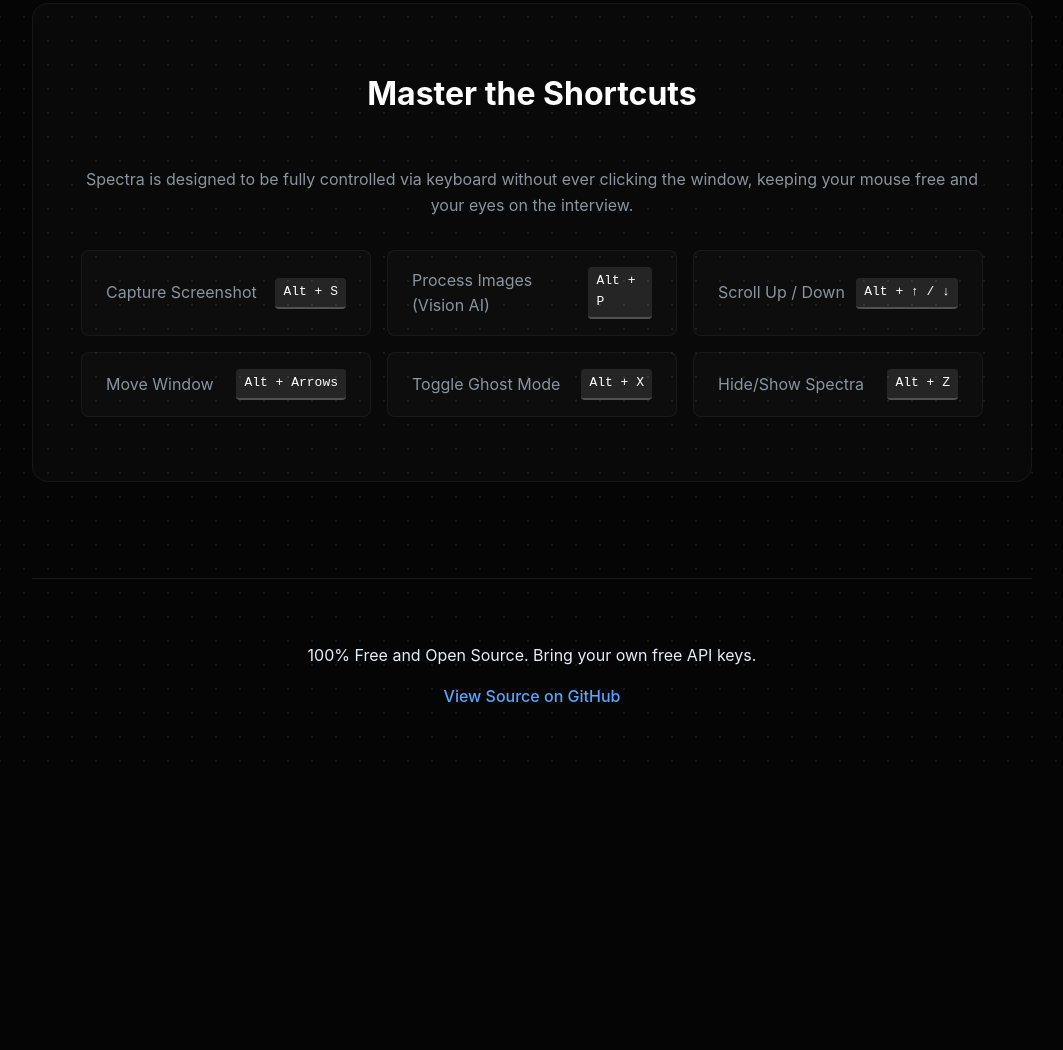
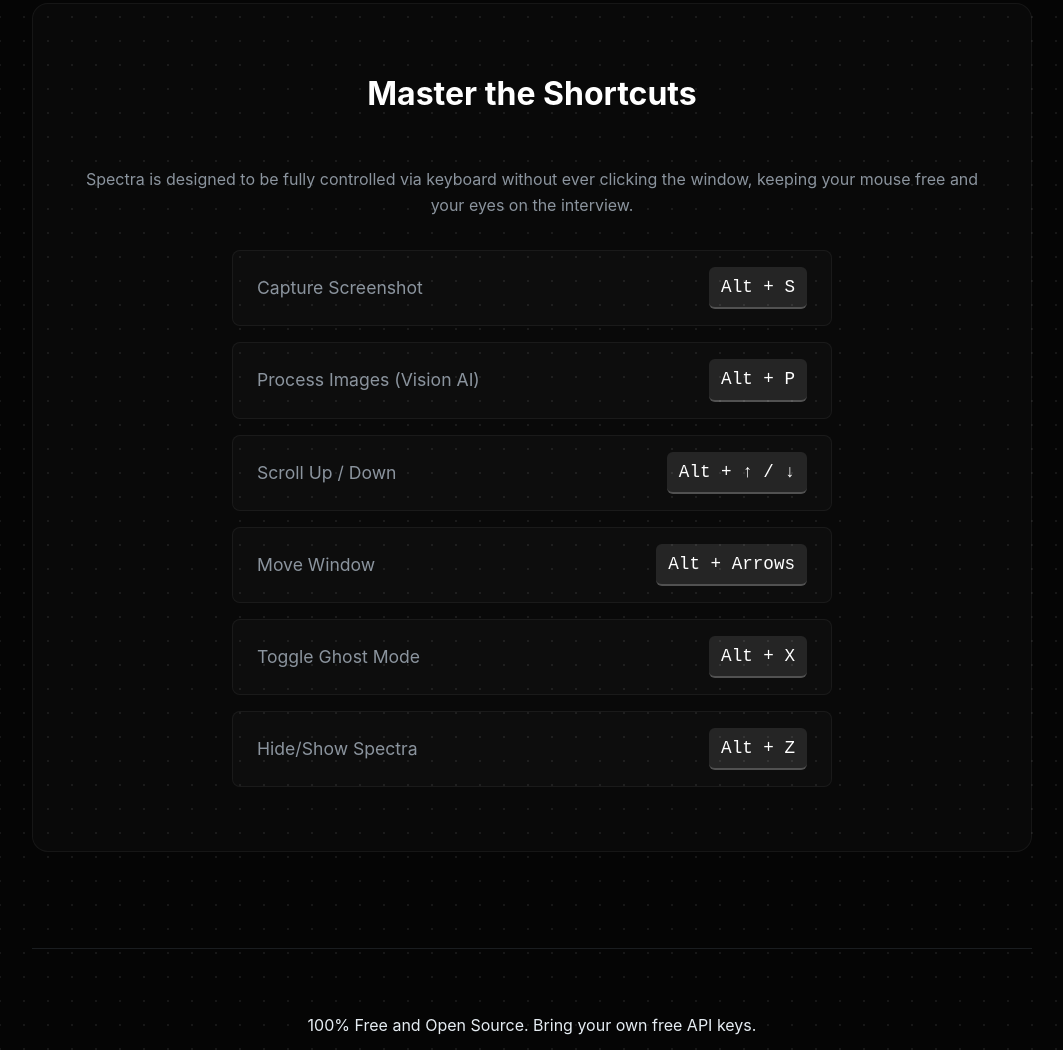
Before and after one commit to arthurhenriquelopes/Spectra, a plain HTML site: page docs/index.html in a window 1280 px wide. Shown: the part 2371-3421 px from the top of the page, without its empty margins (108-1171 px from the left). Before the commit the page ends 3145 px from the top, so only its background shows below. Drawn offline with Linux system fonts and the light colour scheme.

Commit message:
docs: present shortcuts in a vertical list layout for better readability

```diff
--- a/docs/index.html
+++ b/docs/index.html
@@ -325,30 +325,30 @@
             <h2>Master the Shortcuts</h2>
             <p style="text-align: center; color: #8b949e; margin-bottom: 2rem;">Spectra is designed to be fully controlled via keyboard without ever clicking the window, keeping your mouse free and your eyes on the interview.</p>
 
-            <div style="display: grid; grid-template-columns: repeat(auto-fit, minmax(250px, 1fr)); gap: 1rem;">
+            <div style="display: flex; flex-direction: column; gap: 1rem; max-width: 600px; margin: 0 auto;">
                 <div style="background: rgba(255,255,255,0.02); padding: 1rem 1.5rem; border-radius: 8px; border: 1px solid rgba(255,255,255,0.05); display: flex; justify-content: space-between; align-items: center;">
-                    <span style="color: #8b949e;">Capture Screenshot</span>
-                    <kbd style="background: rgba(255,255,255,0.1); padding: 4px 8px; border-radius: 4px; color: #fff; font-family: monospace; border-bottom: 2px solid rgba(255,255,255,0.2);">Alt + S</kbd>
+                    <span style="color: #8b949e; font-size: 1.1rem;">Capture Screenshot</span>
+                    <kbd style="background: rgba(255,255,255,0.1); padding: 6px 12px; border-radius: 6px; color: #fff; font-family: monospace; font-size: 1.1rem; border-bottom: 2px solid rgba(255,255,255,0.2);">Alt + S</kbd>
                 </div>
                 <div style="background: rgba(255,255,255,0.02); padding: 1rem 1.5rem; border-radius: 8px; border: 1px solid rgba(255,255,255,0.05); display: flex; justify-content: space-between; align-items: center;">
-                    <span style="color: #8b949e;">Process Images (Vision AI)</span>
-                    <kbd style="background: rgba(255,255,255,0.1); padding: 4px 8px; border-radius: 4px; color: #fff; font-family: monospace; border-bottom: 2px solid rgba(255,255,255,0.2);">Alt + P</kbd>
+                    <span style="color: #8b949e; font-size: 1.1rem;">Process Images (Vision AI)</span>
+                    <kbd style="background: rgba(255,255,255,0.1); padding: 6px 12px; border-radius: 6px; color: #fff; font-family: monospace; font-size: 1.1rem; border-bottom: 2px solid rgba(255,255,255,0.2);">Alt + P</kbd>
                 </div>
                 <div style="background: rgba(255,255,255,0.02); padding: 1rem 1.5rem; border-radius: 8px; border: 1px solid rgba(255,255,255,0.05); display: flex; justify-content: space-between; align-items: center;">
-                    <span style="color: #8b949e;">Scroll Up / Down</span>
-                    <kbd style="background: rgba(255,255,255,0.1); padding: 4px 8px; border-radius: 4px; color: #fff; font-family: monospace; border-bottom: 2px solid rgba(255,255,255,0.2);">Alt + ↑ / ↓</kbd>
+                    <span style="color: #8b949e; font-size: 1.1rem;">Scroll Up / Down</span>
+                    <kbd style="background: rgba(255,255,255,0.1); padding: 6px 12px; border-radius: 6px; color: #fff; font-family: monospace; font-size: 1.1rem; border-bottom: 2px solid rgba(255,255,255,0.2);">Alt + ↑ / ↓</kbd>
                 </div>
                 <div style="background: rgba(255,255,255,0.02); padding: 1rem 1.5rem; border-radius: 8px; border: 1px solid rgba(255,255,255,0.05); display: flex; justify-content: space-between; align-items: center;">
-                    <span style="color: #8b949e;">Move Window</span>
-                    <kbd style="background: rgba(255,255,255,0.1); padding: 4px 8px; border-radius: 4px; color: #fff; font-family: monospace; border-bottom: 2px solid rgba(255,255,255,0.2);">Alt + Arrows</kbd>
+                    <span style="color: #8b949e; font-size: 1.1rem;">Move Window</span>
+                    <kbd style="background: rgba(255,255,255,0.1); padding: 6px 12px; border-radius: 6px; color: #fff; font-family: monospace; font-size: 1.1rem; border-bottom: 2px solid rgba(255,255,255,0.2);">Alt + Arrows</kbd>
                 </div>
                 <div style="background: rgba(255,255,255,0.02); padding: 1rem 1.5rem; border-radius: 8px; border: 1px solid rgba(255,255,255,0.05); display: flex; justify-content: space-between; align-items: center;">
-                    <span style="color: #8b949e;">Toggle Ghost Mode</span>
-                    <kbd style="background: rgba(255,255,255,0.1); padding: 4px 8px; border-radius: 4px; color: #fff; font-family: monospace; border-bottom: 2px solid rgba(255,255,255,0.2);">Alt + X</kbd>
+                    <span style="color: #8b949e; font-size: 1.1rem;">Toggle Ghost Mode</span>
+                    <kbd style="background: rgba(255,255,255,0.1); padding: 6px 12px; border-radius: 6px; color: #fff; font-family: monospace; font-size: 1.1rem; border-bottom: 2px solid rgba(255,255,255,0.2);">Alt + X</kbd>
                 </div>
                 <div style="background: rgba(255,255,255,0.02); padding: 1rem 1.5rem; border-radius: 8px; border: 1px solid rgba(255,255,255,0.05); display: flex; justify-content: space-between; align-items: center;">
-                    <span style="color: #8b949e;">Hide/Show Spectra</span>
-                    <kbd style="background: rgba(255,255,255,0.1); padding: 4px 8px; border-radius: 4px; color: #fff; font-family: monospace; border-bottom: 2px solid rgba(255,255,255,0.2);">Alt + Z</kbd>
+                    <span style="color: #8b949e; font-size: 1.1rem;">Hide/Show Spectra</span>
+                    <kbd style="background: rgba(255,255,255,0.1); padding: 6px 12px; border-radius: 6px; color: #fff; font-family: monospace; font-size: 1.1rem; border-bottom: 2px solid rgba(255,255,255,0.2);">Alt + Z</kbd>
                 </div>
             </div>
         </div>
```
